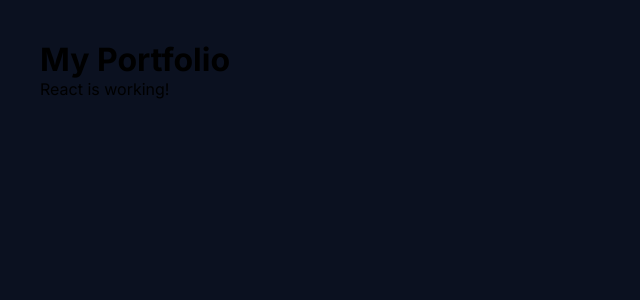
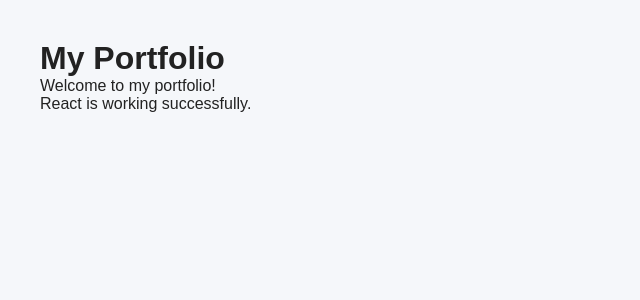
Before and after one commit to ralex0111-sudo/My-portfolio, a React (Vite) app: page / in a window 1280 px wide. Shown: the top 300 px of the page, without its empty margins (0-640 px from the left). Built offline with nearby package versions, Linux system fonts and the light colour scheme.

Commit message:
Modify App component layout and text
Updated the App component's styling and content.

```diff
--- a/src/App.jsx
+++ b/src/App.jsx
@@ -1,8 +1,18 @@
 export default function App() {
   return (
-    <div style={{ padding: "40px", color: "black" }}>
+    <div
+      style={{
+        minHeight: "100vh",
+        padding: "40px",
+        backgroundColor: "#f5f7fa",
+        color: "#222",
+        fontFamily: "Arial, sans-serif",
+        boxSizing: "border-box",
+      }}
+    >
       <h1>My Portfolio</h1>
-      <p>React is working!</p>
+      <p>Welcome to my portfolio!</p>
+      <p>React is working successfully.</p>
     </div>
   );
 }
```
